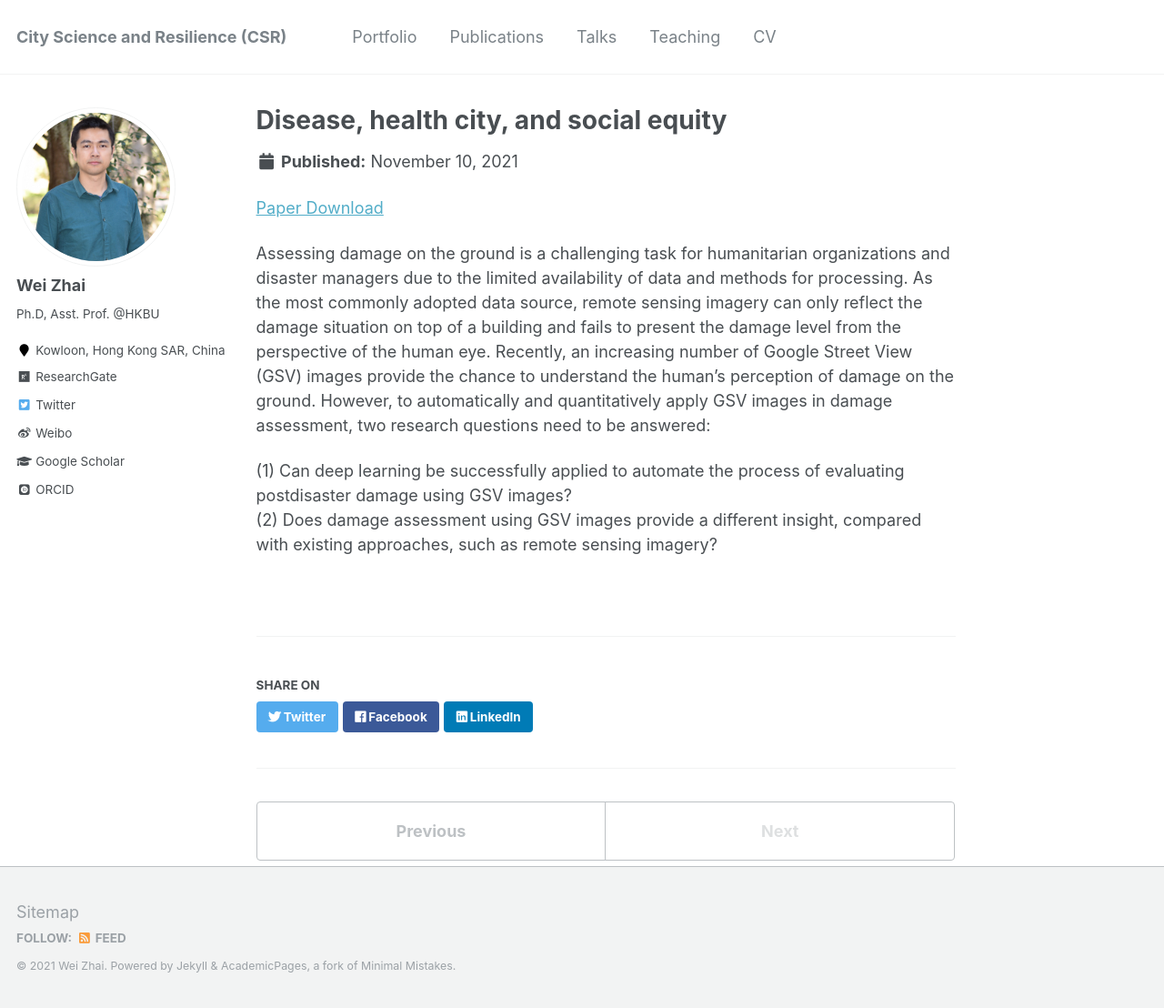
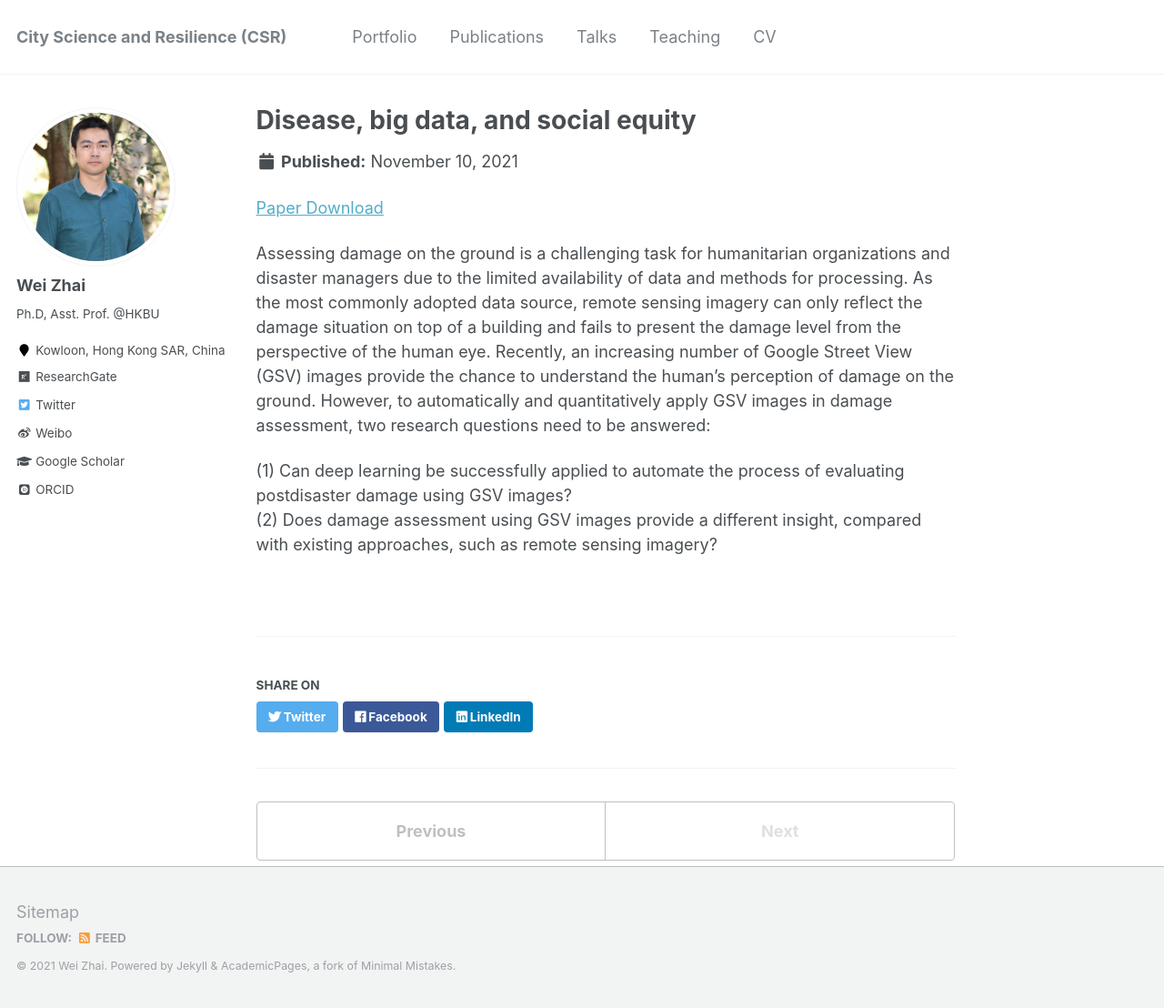
Before and after one commit to skywalkerzhai/weizhai.github.io, a Jekyll site: the page built from _portfolio/portfolio-4.md, in a window 1280 px wide and 1108 px high. Shown: the whole window at 91% size. Built offline with Jekyll 4.4.1, drawn with Linux system fonts in a browser that asks for light colours; some web fonts are replaced.

Commit message:
Update portfolio-4.md

```diff
--- a/_portfolio/portfolio-4.md
+++ b/_portfolio/portfolio-4.md
@@ -1,5 +1,5 @@
 ---
-title: "Disease, health city, and social equity"
+title: "Disease, big data, and social equity"
 excerpt: "<br/><img src='https://skywalkerzhai.github.io/weizhai.github.io/images/COVID-19_minority.jpg' width='600'>"
 collection: portfolio
 ---
```
